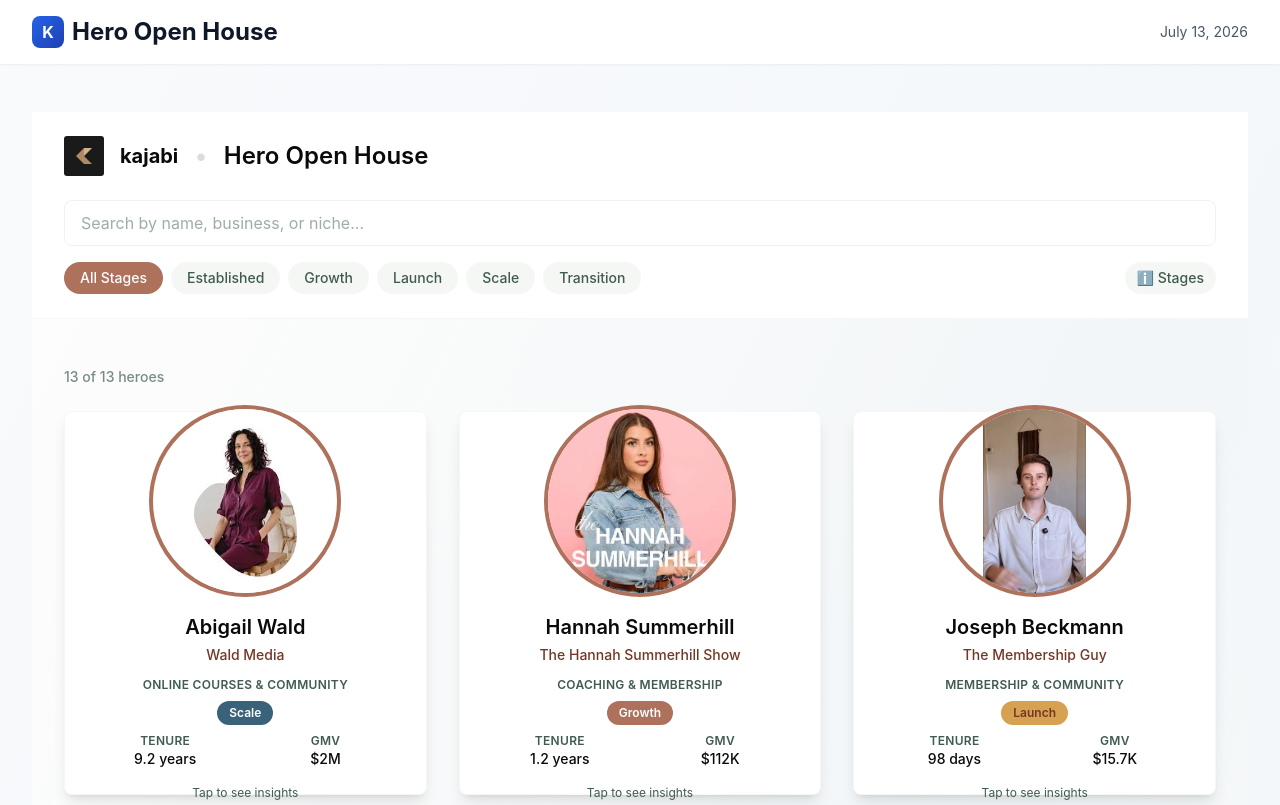
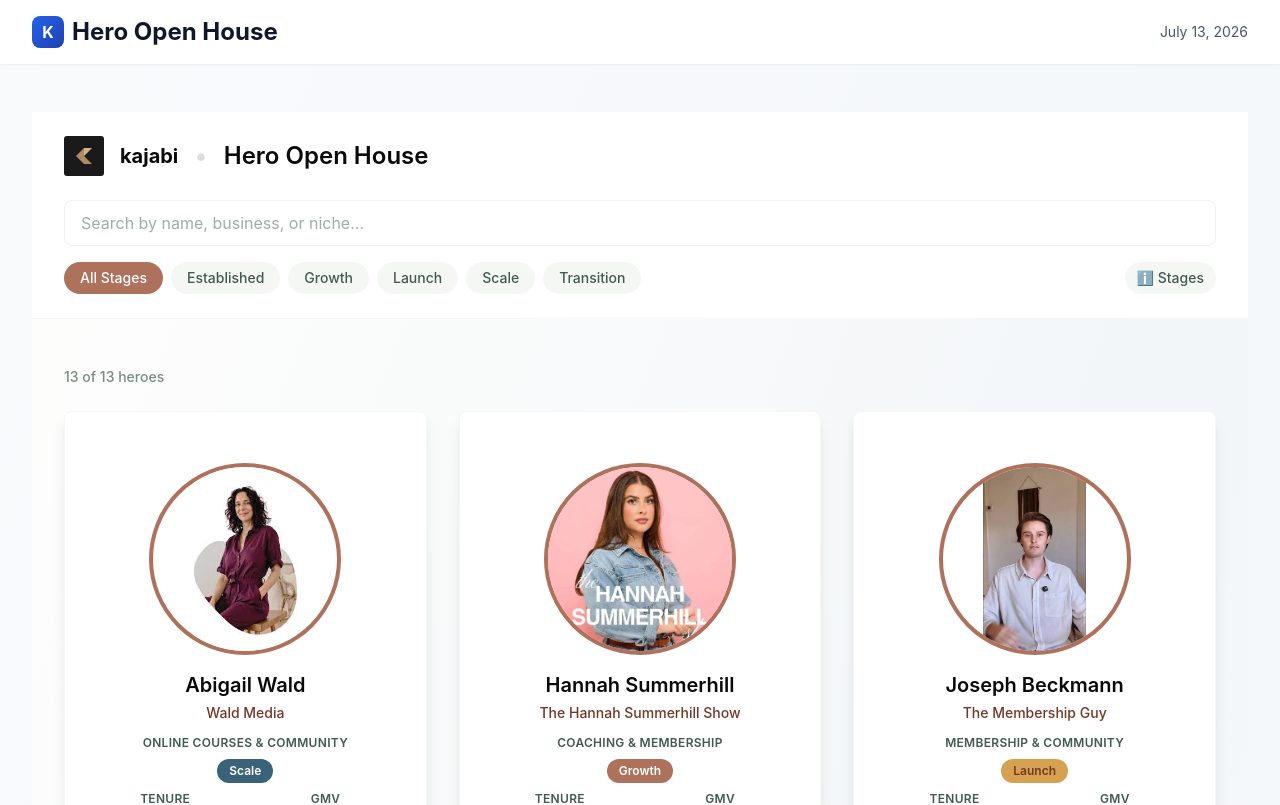
Before and after one commit to tiagamble/kajabi-hero-profiles, a Next.js app: page / in a window 1280 px wide. Shown: the top 805 px of the page. Built offline with nearby package versions, Linux system fonts and the light colour scheme.

Commit message:
Extend white card to properly contain all content

```diff
--- a/app/components/FlipCard.tsx
+++ b/app/components/FlipCard.tsx
@@ -66,9 +66,12 @@
       >
         {/* FRONT */}
         <div
-          className="absolute w-full h-full bg-white rounded-lg shadow-lg p-6 flex flex-col items-center justify-center cursor-pointer border border-kajabi-lightGreen/20"
+          className="absolute w-full h-full bg-white rounded-lg shadow-lg p-6 flex flex-col items-center justify-between cursor-pointer border border-kajabi-lightGreen/20"
           style={{ backfaceVisibility: 'hidden' }}
         >
+          <div />
+
+          <div className="flex flex-col items-center w-full">
             <div className="relative w-48 h-48 mb-4 rounded-full overflow-hidden border-4 border-kajabi-warmTan flex-shrink-0">
               <Image
                 src={photo}
@@ -114,6 +117,7 @@
                     GMV
                   </p>
                   <p className="text-sm font-medium text-kajabi-black">{gmv}</p>
+                </div>
               </div>
             </div>
           </div>
--- a/app/page.tsx
+++ b/app/page.tsx
@@ -122,7 +122,7 @@
             </p>
             <div className="grid grid-cols-1 md:grid-cols-2 lg:grid-cols-3 gap-8">
               {filteredHeroes.map((hero) => (
-                <div key={hero.id} className="h-96">
+                <div key={hero.id} className="h-full min-h-[500px]">
                   <FlipCard {...hero} />
                 </div>
               ))}
```
Lines whose indentation alone changed are shown as unchanged.
